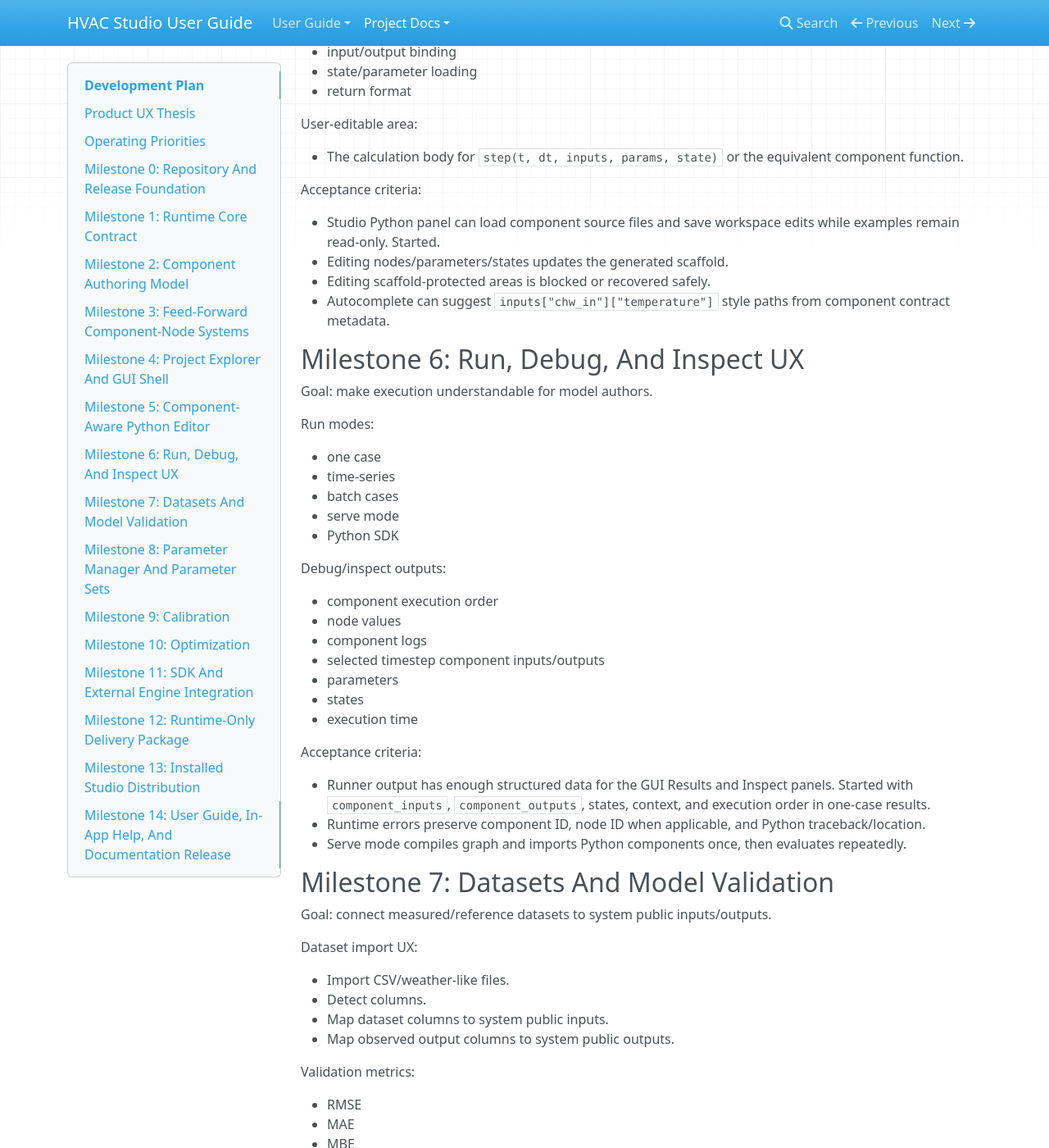
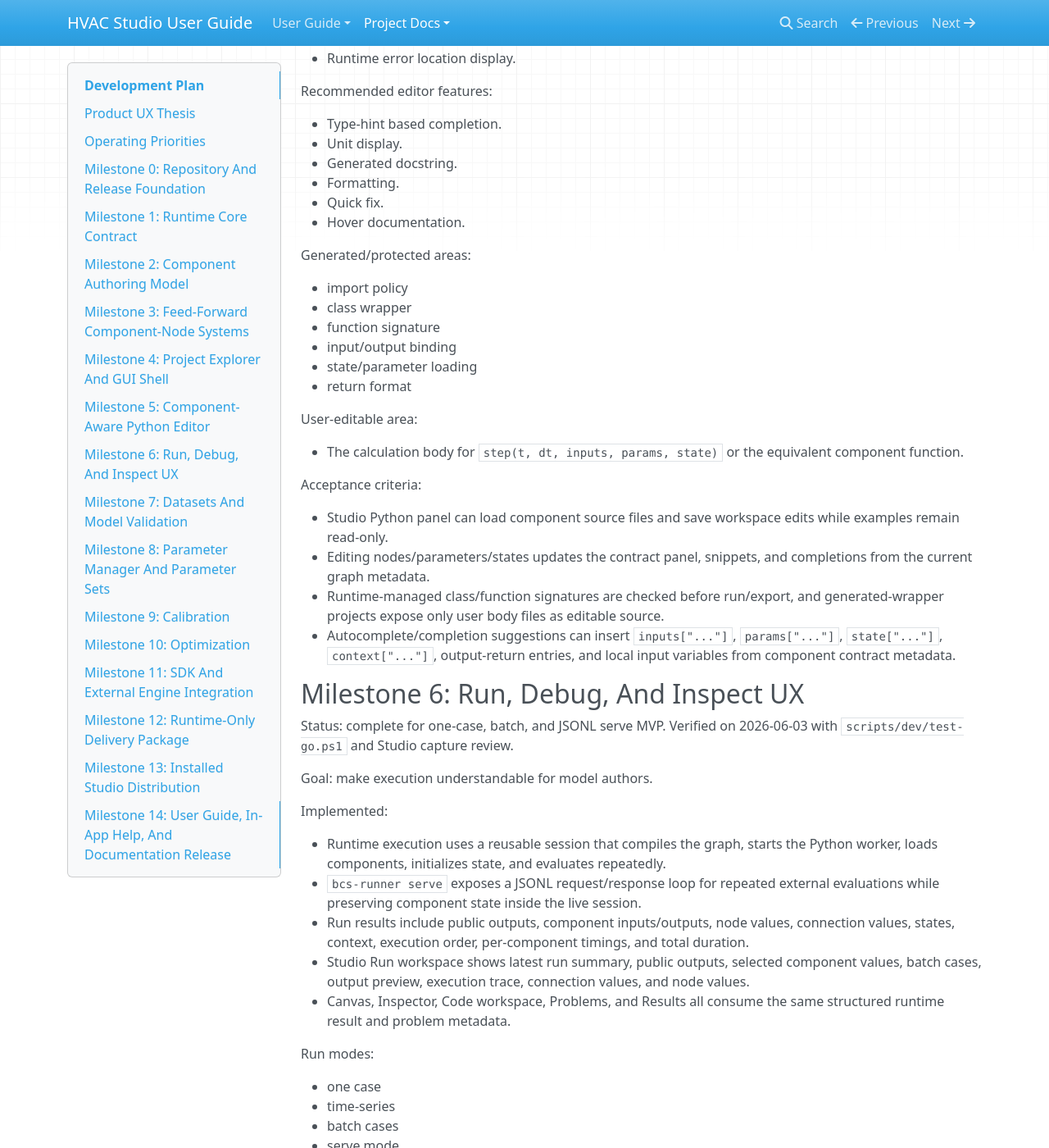
Before and after one commit to Gonie-Gonie/hvac-studio, an MkDocs documentation site: the page built from docs/development-plan.md, in a window 1280 px wide and 1400 px high, scrolled down 8091 px. Shown: the whole window at 82% size. Built offline with MkDocs 1.6.1, drawn with Linux system fonts in a browser that asks for light colours; nearby versions of some CDN libraries; some of the changed text lies outside the part shown.

Commit message:
Document milestone 5 and 6 workflows

```diff
--- a/docs/development-plan.md
+++ b/docs/development-plan.md
@@ -290,7 +290,17 @@ Acceptance criteria:
 
 ## Milestone 5: Component-Aware Python Editor
 
+Status: complete for the MVP editor surface. Verified on 2026-06-03 with `scripts/dev/test-go.ps1` and capture review under `artifacts/ux-captures/`.
+
 Goal: let the user edit component logic with contract-aware help while protecting generated regions.
+
+Implemented:
+
+- Studio Code workspace loads component source, keeps bundled examples read-only, and saves workspace source through the project API.
+- The editor has lightweight Python syntax highlighting, line numbers, bracket status, tab/shift-tab indentation, Enter auto indentation, save/check shortcuts, and contract-derived snippets/completions.
+- The contract panel shows runtime-managed signatures, inputs, outputs, parameters, context/state completions, source-check rows, and latest run values for the selected component.
+- Source checks validate class/function signatures, Python syntax, graph input/output references, import/load failures, and undefined-name hints without executing component evaluation.
+- Run, batch, and export actions flush dirty source and stop on saved source-check errors through both GUI and server API paths.
 
 Required editor features:
 
@@ -330,14 +340,24 @@ User-editable area:
 
 Acceptance criteria:
 
-- Studio Python panel can load component source files and save workspace edits while examples remain read-only. Started.
-- Editing nodes/parameters/states updates the generated scaffold.
-- Editing scaffold-protected areas is blocked or recovered safely.
-- Autocomplete can suggest `inputs["chw_in"]["temperature"]` style paths from component contract metadata.
+- Studio Python panel can load component source files and save workspace edits while examples remain read-only.
+- Editing nodes/parameters/states updates the contract panel, snippets, and completions from the current graph metadata.
+- Runtime-managed class/function signatures are checked before run/export, and generated-wrapper projects expose only user body files as editable source.
+- Autocomplete/completion suggestions can insert `inputs["..."]`, `params["..."]`, `state["..."]`, `context["..."]`, output-return entries, and local input variables from component contract metadata.
 
 ## Milestone 6: Run, Debug, And Inspect UX
 
+Status: complete for one-case, batch, and JSONL serve MVP. Verified on 2026-06-03 with `scripts/dev/test-go.ps1` and Studio capture review.
+
 Goal: make execution understandable for model authors.
+
+Implemented:
+
+- Runtime execution uses a reusable session that compiles the graph, starts the Python worker, loads components, initializes state, and evaluates repeatedly.
+- `bcs-runner serve` exposes a JSONL request/response loop for repeated external evaluations while preserving component state inside the live session.
+- Run results include public outputs, component inputs/outputs, node values, connection values, states, context, execution order, per-component timings, and total duration.
+- Studio Run workspace shows latest run summary, public outputs, selected component values, batch cases, output preview, execution trace, connection values, and node values.
+- Canvas, Inspector, Code workspace, Problems, and Results all consume the same structured runtime result and problem metadata.
 
 Run modes:
 
@@ -359,7 +379,7 @@ Debug/inspect outputs:
 
 Acceptance criteria:
 
-- Runner output has enough structured data for the GUI Results and Inspect panels. Started with `component_inputs`, `component_outputs`, states, context, and execution order in one-case results.
+- Runner output has enough structured data for the GUI Results and Inspect panels.
 - Runtime errors preserve component ID, node ID when applicable, and Python traceback/location.
 - Serve mode compiles graph and imports Python components once, then evaluates repeatedly.
 
```
Also changed, not shown: README.md (+2 -1 lines), docs/user/cli-runner.md (+14 -0 lines), docs/user/edit-python-function.md (+12 -2 lines), docs/user/quick-start.md (+1 -1 lines), docs/user/run-simulation.md (+16 -1 lines).
